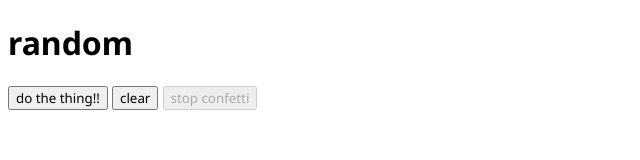
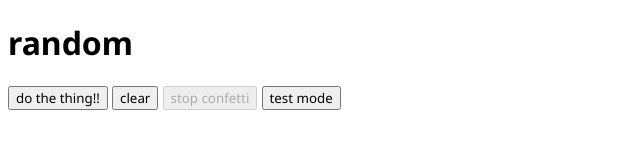
Before and after one commit to wish13yt/random, a plain HTML site: page index.html in a window 1280 px wide. Shown: the whole page, without its empty margins (0-640 px from the left). Drawn offline with Linux system fonts and the light colour scheme.

Commit message:
add testmode 	modified:   index.html 	new file:   js/testmode.js

```diff
--- a/index.html
+++ b/index.html
@@ -19,9 +19,11 @@
     <button onclick="randomGen()">do the thing!!</button>
     <button onclick="clearNum()">clear</button>
     <button onclick="stopConfetti()" id="confettiButton" disabled>stop confetti</button>
+    <button onclick="testMode()">test mode</button>
     <div id="div1">
 
     </div>
     <script src="js/gen.js"></script>
     <script src="js/clear.js"></script>
+    <script src="js/testmode.js"></script>
 </body>
--- /dev/null
+++ b/js/testmode.js
@@ -0,0 +1,23 @@
+function testMode() {
+    const minCeiled = Math.ceil(1);
+    const maxFloored = Math.floor(10);
+    num = Math.floor(Math.random() * (maxFloored - minCeiled) + minCeiled);
+    checkNumValue = Math.floor(Math.random() * (maxFloored - minCeiled) + minCeiled);
+    if (5 === 5) {
+        console.log("number:" + num)
+        console.log("yuo won!!!!")
+        div1.innerHTML += num;
+        console.log("checknum:" + checkNumValue)
+        startConfetti();
+        alert("YOU WON!!!!")
+        document.getElementById("confettiButton").disabled = false;
+    } else {
+        console.log("yuo lost!111!!")
+        console.log("number:" + num)
+        div1.innerHTML += num;
+        console.log("checknum:" + checkNumValue)
+        alert("You lost!");
+        stopConfetti();
+        document.getElementById("confettiButton").disabled = true;
+    }
+}
```
